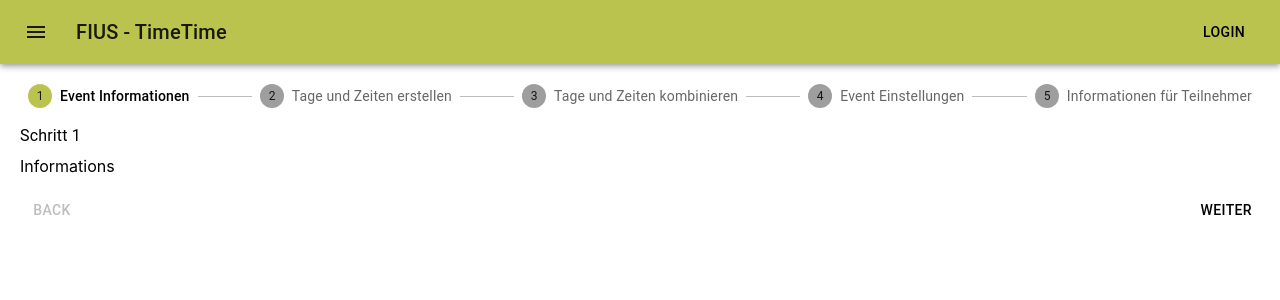
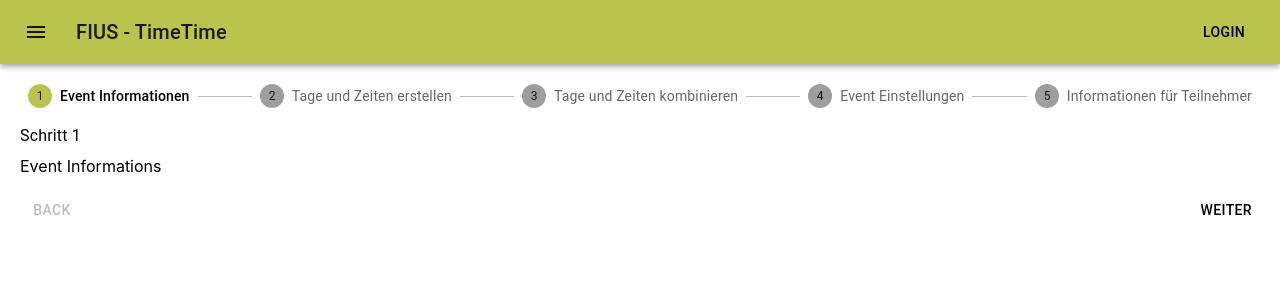
Before and after one commit to TheMrPhantom/timetime, a React (Create React App) app in the folder frontend/: page / in a window 1280 px wide. Shown: the top 300 px of the page. Built offline with nearby package versions, Linux system fonts and the light colour scheme.

Commit message:
test build number

```diff
--- a/frontend/src/Components/Event/Informations.tsx
+++ b/frontend/src/Components/Event/Informations.tsx
@@ -4,7 +4,7 @@ type Props = {}
 
 const Informations = (props: Props) => {
     return (
-        <div>Informations</div>
+        <div>Event Informations</div>
     )
 }
 
```
